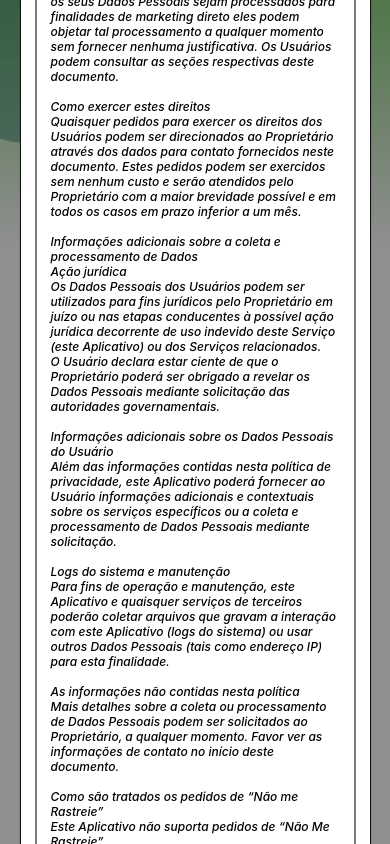
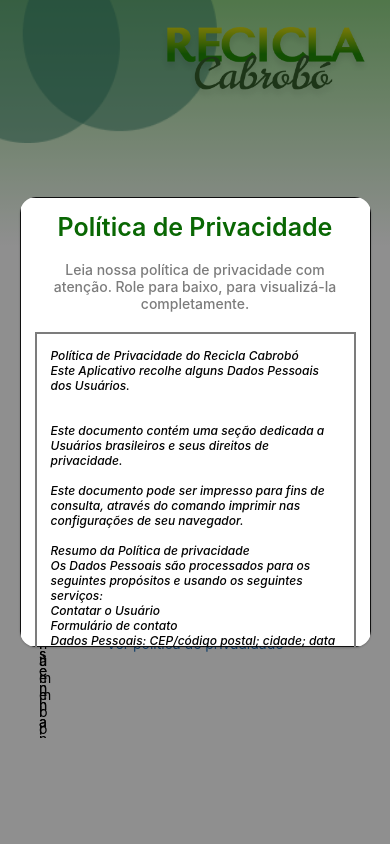
Before and after one commit to CoordLabdess/recicla-cabrobo-frontend, a React Native app: screen /RootInicio in a window 390 px wide. Built offline with nearby package versions, Linux system fonts and the light colour scheme.

Commit message:
Ajuste visuais no modal de privacidade

```diff
--- a/src/components/modals/PrivacyPolicyModal.tsx
+++ b/src/components/modals/PrivacyPolicyModal.tsx
@@ -97,9 +97,9 @@
 		backgroundColor: '#fff',
 		overflow: 'hidden',
 		borderRadius: 16,
-		maxHeight: '80%',
 		justifyContent: 'flex-start',
 		alignItems: 'center',
+		height: 450,
 	},
 
 	title: {
```
